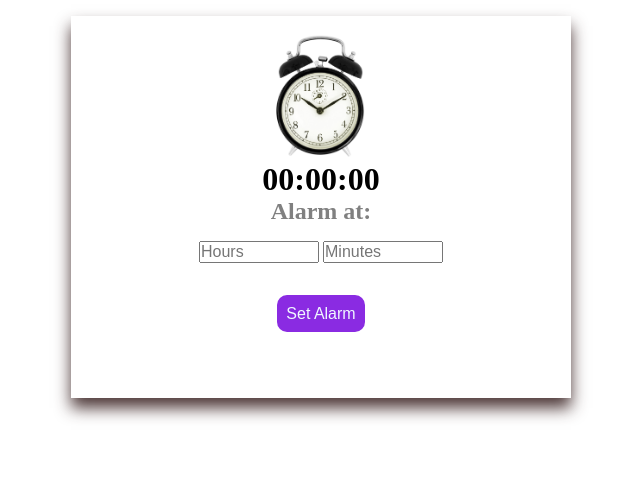
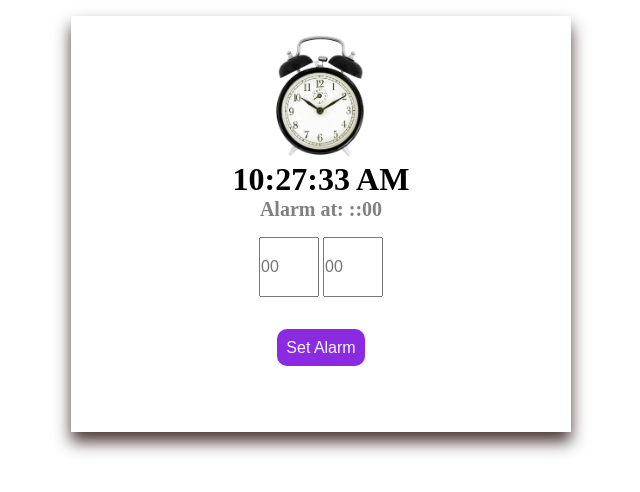
Before and after one commit to Nandinijain24/AlarmClock, a plain HTML site: page index.html in a window 1280 px wide. Both pictures are taken after a click on the button "Set Alarm". Shown: the whole page, without its empty margins (319-959 px from the left). Drawn offline with Linux system fonts and the light colour scheme.

Commit message:
firstcommit

```diff
--- a/index.html
+++ b/index.html
@@ -12,13 +12,13 @@
 <div class="clock">
    <img src="clock.jpg">
 
-      <h1>00:00:00</h1>
-      <h2>Alarm at:</h2>
+      <h1 id="timing">00:00:00</h1>
+      <h2 >Alarm at: <span id="settime"></span></h2>
  <form>
-   <input type="number" placeholder="Hours">
-   <input type="number" placeholder="Minutes">
+   <input type="number"  placeholder="00" id="hours">
+   <input type="number" placeholder="00" id="min">
  </form>
- <button>Set Alarm</button>
+ <button onclick="setAlarm()">Set Alarm</button>
  <audio></audio>
 </div>
 
--- a/index.js
+++ b/index.js
@@ -0,0 +1,10 @@
+setInterval(() => {
+     let time= new Date()
+     timing.innerHTML=time.toLocaleTimeString()
+}, 1000)
+
+function setAlarm(){
+     let h=hours.value;
+     let m=min.value;
+     settime.innerHTML=h+ ":" + m +":"+ "00"
+}
--- a/style.css
+++ b/style.css
@@ -46,12 +46,14 @@ width:100px;
    h2{
      color:grey;
      margin-bottom: 1rem;
+     font-size: 20px;
 
    }
 input{
      font-size: 1rem;
-     width: 120px;
+     width: 60px;
      text-decoration: center;
+     height: 60px;
 
 }
 button{
```
